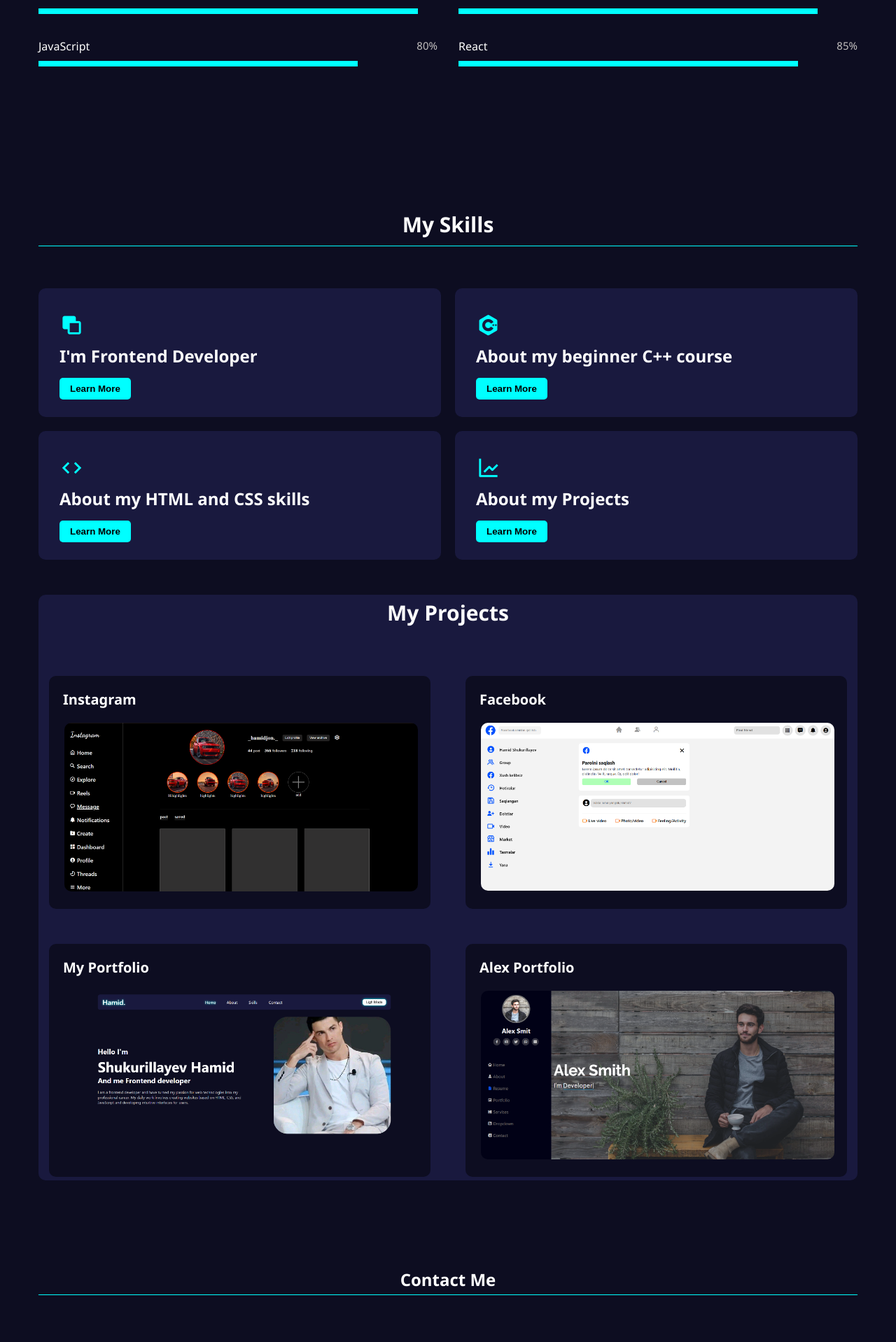
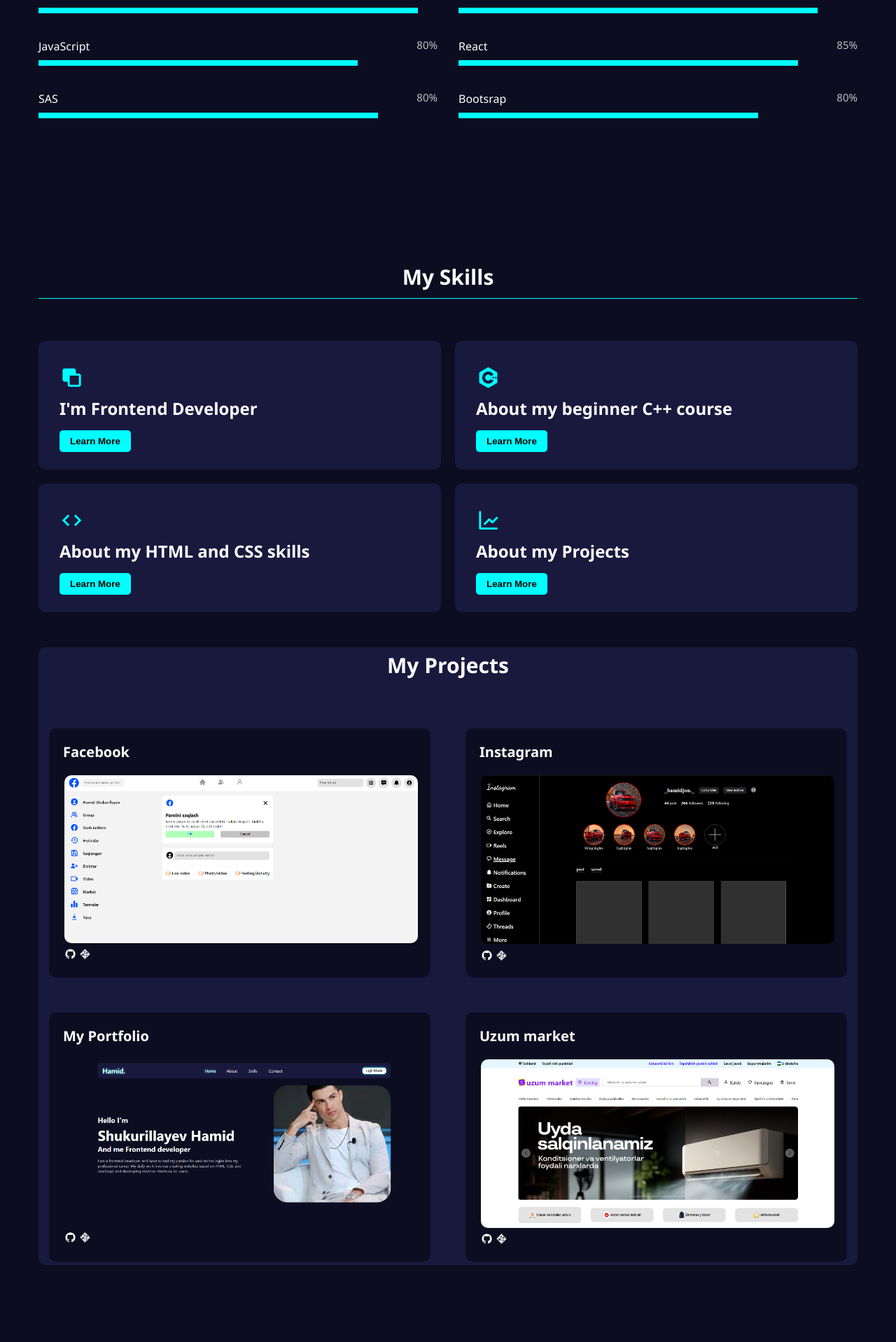
Before and after one commit to hamid815/myportfolio, a React (Create React App) app: page / in a window 1280 px wide. Shown: the part 1442-3360 px from the top of the page at 70% size. Built offline with nearby package versions, Linux system fonts and the light colour scheme.

Commit message:
yangi
landi

```diff
--- a/src/components/About.jsx
+++ b/src/components/About.jsx
@@ -78,6 +78,24 @@
             </div>
           </div>
 
+          <div className="mySkill">
+            <div className="mySkillname">
+              SAS <span className="percentage">80%</span>
+            </div>
+            <div className="progress-bar">
+              <div className="progress" style={{ width: "85%" }}></div>
+            </div>
+          </div>
+
+          <div className="mySkill">
+            <div className="mySkillname">
+              Bootsrap <span className="percentage">80%</span>
+            </div>
+            <div className="progress-bar">
+              <div className="progress" style={{ width: "75%" }}></div>
+            </div>
+          </div>
+
         </div>
       </div>
     </div>
--- a/src/components/Skills.jsx
+++ b/src/components/Skills.jsx
@@ -1,15 +1,15 @@
-import React, { useState } from 'react';
-import './Skills.css';
-import Instargram from '../assest/Insatgram.png';
-import Facebook from '../assest/Facebook.png';
-import MyPortfolio from '../assest/Myportfolio.png';
-import Alexp from '../assest/Alexportfolio.png'
+import React, { useState } from "react";
+import "./Skills.css";
+import Instargram from "../assest/Insatgram.png";
+import Facebook from "../assest/Facebook.png";
+import MyPortfolio from "../assest/Myportfolio.png";
+import Alexp from "../assest/uzumscr.png";
 
-const Skills = ({skillsState}) => {
+const Skills = ({ skillsState }) => {
   const [activeSkill, setActiveSkill] = useState(null);
 
   const toggleSkill = (skillName) => {
-    setActiveSkill(prev => (prev === skillName ? null : skillName));
+    setActiveSkill((prev) => (prev === skillName ? null : skillName));
   };
 
   return (
@@ -19,18 +19,19 @@
       <div className="my_skills">
         {/* FRONTEND */}
         <div className="skill-card" data-aos="zoom-in">
-          <div className='skill-flex'>
-          <i className='bx bx-minus-front as'></i>
-          <h2>{skillsState[0].frontend}</h2>
+          <div className="skill-flex">
+            <i className="bx bx-minus-front as"></i>
+            <h2>{skillsState[0].frontend}</h2>
           </div>
-          <button onClick={() => toggleSkill('frontend')}>
-            {activeSkill === 'frontend' ? 'Yopish' : 'Learn More'}
+          <button onClick={() => toggleSkill("frontend")}>
+            {activeSkill === "frontend" ? "Yopish" : "Learn More"}
           </button>
-          {activeSkill === 'frontend' && (
+          {activeSkill === "frontend" && (
             <div className="skill-info">
               <p>
-                I have turned my passion for web technologies into my professional career.
-                I build websites using HTML, CSS, and JavaScript to create smooth user experiences.
+                I have turned my passion for web technologies into my
+                professional career. I build websites using HTML, CSS, and
+                JavaScript to create smooth user experiences.
               </p>
             </div>
           )}
@@ -38,17 +39,18 @@
 
         {/* C++ */}
         <div className="skill-card" data-aos="zoom-in">
-          <div className='skill-flex'>
-          <i className='bx bxl-c-plus-plus as'></i>
-          <h2>{skillsState[0].cpp}</h2>
+          <div className="skill-flex">
+            <i className="bx bxl-c-plus-plus as"></i>
+            <h2>{skillsState[0].cpp}</h2>
           </div>
-          <button onClick={() => toggleSkill('cpp')}>
-            {activeSkill === 'cpp' ? 'Yopish' : 'Learn More'}
+          <button onClick={() => toggleSkill("cpp")}>
+            {activeSkill === "cpp" ? "Yopish" : "Learn More"}
           </button>
-          {activeSkill === 'cpp' && (
+          {activeSkill === "cpp" && (
             <div className="skill-info">
               <p>
-                I began my coding journey with C++ and C#. These languages helped me build strong programming logic and OOP concepts.
+                I began my coding journey with C++ and C#. These languages
+                helped me build strong programming logic and OOP concepts.
               </p>
             </div>
           )}
@@ -56,17 +58,18 @@
 
         {/* Html & CSS */}
         <div className="skill-card" data-aos="zoom-in">
-          <div className='skill-flex'>
-          <i className='bx bx-code as'></i>
-          <h2>{skillsState[0].htmlCss}</h2>
+          <div className="skill-flex">
+            <i className="bx bx-code as"></i>
+            <h2>{skillsState[0].htmlCss}</h2>
           </div>
-          <button onClick={() => toggleSkill('htmlcss')}>
-            {activeSkill === 'htmlcss' ? 'Yopish' : 'Learn More'}
+          <button onClick={() => toggleSkill("htmlcss")}>
+            {activeSkill === "htmlcss" ? "Yopish" : "Learn More"}
           </button>
-          {activeSkill === 'htmlcss' && (
+          {activeSkill === "htmlcss" && (
             <div className="skill-info">
               <p>
-                I focus on creating beautiful and responsive interfaces with HTML and CSS, ready to grow into JS and React.
+                I focus on creating beautiful and responsive interfaces with
+                HTML and CSS, ready to grow into JS and React.
               </p>
             </div>
           )}
@@ -74,56 +77,93 @@
 
         {/* PROJECTS */}
         <div className="skill-card" data-aos="zoom-in">
-          <div className='skill-flex'>
-          <i className='bx bx-line-chart as'></i>
-          <h2>About my Projects</h2>
+          <div className="skill-flex">
+            <i className="bx bx-line-chart as"></i>
+            <h2>About my Projects</h2>
           </div>
-          <button onClick={() => toggleSkill('project')}>
-            {activeSkill === 'project' ? 'Yopish' : 'Learn More'}
+          <button onClick={() => toggleSkill("project")}>
+            {activeSkill === "project" ? "Yopish" : "Learn More"}
           </button>
-          {activeSkill === 'project' && (
+          {activeSkill === "project" && (
             <div className="skill-info">
               <p>
-                Portfolio site and responsive blog: I designed a modern portfolio and mobile-friendly blog using HTML/CSS.
+                Portfolio site and responsive blog: I designed a modern
+                portfolio and mobile-friendly blog using HTML/CSS.
               </p>
             </div>
           )}
         </div>
       </div>
 
-      <div className='myProjects' data-aos="zoom-in">
+      <div className="myProjects" data-aos="zoom-in">
         <h2>My Projects</h2>
-        <div className='projects'>
-          <div className='instagram' data-aos="zoom-in">
-            <h3>Instagram</h3>
-            <a href="https://www.instagram.com/" target="_blank" rel="noopener noreferrer">
-              <img src={Instargram} alt="" />
+        <div className="projects">
+
+
+          <div className="facebook" data-aos="zoom-in">
+            <h3>Facebook</h3>
+            <a
+              href="https://www.facebook.com/?locale=ru_RU"
+              target="_blank"
+              rel="noopener noreferrer"
+            >
+              <img src={Facebook} alt="" />
+            </a>
+            <a href="https://github.com/hamid815/facebook">
+              <i class="bx bxl-github"></i>
+            </a>
+            <a href="https://facebook-nu-roan.vercel.app/" target="_blank" rel="noopener noreferrer">
+              <i class="bx bxl-netlify"></i>
             </a>
           </div>
 
-          <div className='facebook' data-aos="zoom-in">
-            <h3>Facebook</h3>
-            <a href="https://www.facebook.com/?locale=ru_RU" target="_blank" rel="noopener noreferrer">
-              <img src={Facebook} alt="" />
+          <div className="instagram" data-aos="zoom-in">
+            <h3>Instagram</h3>
+            <a
+              href="https://insta-eta-ten.vercel.app/"
+              target="_blank"
+              rel="noopener noreferrer"
+            >
+              <img src={Instargram} alt="" />
+            </a>
+            <a href="https://github.com/hamid815/insta">
+              <i class="bx bxl-github"></i>
+            </a>
+            <a href="https://insta-eta-ten.vercel.app/" target="_blank" rel="noopener noreferrer">
+              <i class="bx bxl-netlify"></i>
             </a>
           </div>
 
-          <div className='myPortfolio' data-aos="zoom-in">
+          <div className="myPortfolio" data-aos="zoom-in">
             <h3>My Portfolio</h3>
             <a href="Home" target="_blank" rel="noopener noreferrer">
               <img src={MyPortfolio} alt="" />
             </a>
-          </div>
-
-          <div className='alexp' data-aos="zoom-in">
-            <h3>Alex Portfolio</h3>
-            <a href="https://www.aleksefo.com/" target="_blank" rel="noopener noreferrer">
-              <img src={Alexp} alt="" />
+            <a href="https://github.com/hamid815/myportfolio" target="_blank" rel="noopener noreferrer">
+              <i class="bx bxl-github"></i>
+            </a>
+            <a href="https://myportfolio-self-six.vercel.app/" target="_blank" rel="noopener noreferrer">
+              <i class="bx bxl-netlify"></i>
             </a>
           </div>
 
+          <div className="uzumm" data-aos="zoom-in">
+            <h3>Uzum market</h3>
+            <a
+              href="https://market-uzum.vercel.app/"
+              target="_blank"
+              rel="noopener noreferrer"
+            >
+              <img src={Alexp} alt="" />
+            </a>
+            <a href="https://github.com/hamid815/marketUzum">
+              <i class="bx bxl-github"></i>
+            </a>
+            <a href="https://market-uzum.vercel.app/" target="_blank" rel="noopener noreferrer">
+              <i class="bx bxl-netlify"></i>
+            </a>
+          </div>
         </div>
-
       </div>
     </div>
   );
```
Also changed, not shown: src/assest/uzumscr.png (added).
